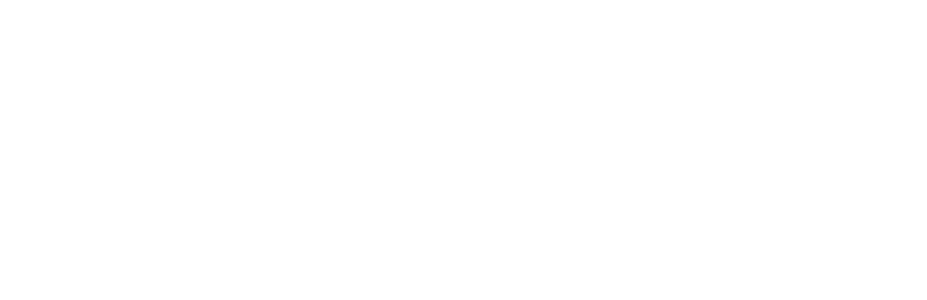
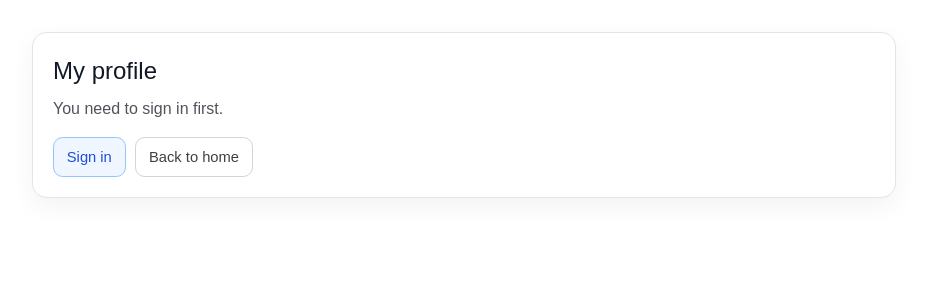
Before and after one commit to meleudas/Marketplace, a Next.js app in the folder frontend/: page /me in a window 1280 px wide. Shown: the top 300 px of the page, without its empty margins (176-1103 px from the left). Built offline with nearby package versions, Linux system fonts and the light colour scheme; no server answers.

Commit message:
feat: /me screen

```diff
--- a/frontend/src/features/profile/screens/MeScreen.module.css
+++ b/frontend/src/features/profile/screens/MeScreen.module.css
@@ -0,0 +1,85 @@
+.main {
+  margin: 0 auto;
+  width: 100%;
+  max-width: 56rem;
+  min-height: 100vh;
+  padding: 2rem 1rem;
+}
+
+.card {
+  border: 1px solid #e4e4e7;
+  border-radius: 0.9rem;
+  background: #ffffff;
+  padding: 1.25rem;
+  box-shadow: 0 8px 24px rgb(15 23 42 / 0.05);
+}
+
+.title {
+  margin: 0;
+  font-size: 1.5rem;
+  color: #111827;
+}
+
+.subtitle {
+  margin: 0.5rem 0 1rem;
+  color: #52525b;
+}
+
+.grid {
+  display: grid;
+  gap: 0.5rem;
+  margin-bottom: 1rem;
+}
+
+.row {
+  margin: 0;
+  color: #27272a;
+}
+
+.label {
+  color: #52525b;
+  font-weight: 600;
+  margin-right: 0.25rem;
+}
+
+.actions {
+  display: flex;
+  flex-wrap: wrap;
+  gap: 0.6rem;
+}
+
+.primaryButton,
+.secondaryButton,
+.ghostButton,
+.dangerButton {
+  border: 1px solid #d4d4d8;
+  border-radius: 0.6rem;
+  padding: 0.5rem 0.8rem;
+  text-decoration: none;
+  background: #ffffff;
+  color: #27272a;
+  cursor: pointer;
+  font-size: 0.92rem;
+}
+
+.primaryButton {
+  border-color: #93c5fd;
+  background: #eff6ff;
+  color: #1d4ed8;
+}
+
+.secondaryButton {
+  border-color: #c4b5fd;
+  background: #f5f3ff;
+  color: #5b21b6;
+}
+
+.ghostButton {
+  color: #3f3f46;
+}
+
+.dangerButton {
+  border-color: #fecaca;
+  background: #fef2f2;
+  color: #b91c1c;
+}
--- a/frontend/src/features/profile/screens/MeScreen.tsx
+++ b/frontend/src/features/profile/screens/MeScreen.tsx
@@ -1,3 +1,112 @@
+"use client";
+
+import Link from "next/link";
+import { useEffect } from "react";
+import { useRouter } from "next/navigation";
+import { useAuth } from "@/features/auth/model/auth.store";
+import styles from "./MeScreen.module.css";
+
+const formatValue = (value: string | null): string => value ?? "-";
+
 export function MeScreen() {
-  return null;
+  const router = useRouter();
+
+  const user = useAuth((state) => state.user);
+  const isAuthenticated = useAuth((state) => state.isAuthenticated);
+  const initialized = useAuth((state) => state.initialized);
+  const loading = useAuth((state) => state.loading);
+  const loadMe = useAuth((state) => state.loadMe);
+  const logout = useAuth((state) => state.logout);
+
+  useEffect(() => {
+    void loadMe();
+  }, [loadMe]);
+
+  if (!initialized || loading) {
+    return (
+      <main className={styles.main}>
+        <section className={styles.card}>
+          <h1 className={styles.title}>My profile</h1>
+          <p className={styles.subtitle}>Loading account...</p>
+        </section>
+      </main>
+    );
+  }
+
+  if (!isAuthenticated || !user) {
+    return (
+      <main className={styles.main}>
+        <section className={styles.card}>
+          <h1 className={styles.title}>My profile</h1>
+          <p className={styles.subtitle}>You need to sign in first.</p>
+
+          <div className={styles.actions}>
+            <Link href="/auth" className={styles.primaryButton}>
+              Sign in
+            </Link>
+            <Link href="/" className={styles.ghostButton}>
+              Back to home
+            </Link>
+          </div>
+        </section>
+      </main>
+    );
+  }
+
+  return (
+    <main className={styles.main}>
+      <section className={styles.card}>
+        <h1 className={styles.title}>My profile</h1>
+        <p className={styles.subtitle}>Account details and security settings.</p>
+
+        <div className={styles.grid}>
+          <p className={styles.row}>
+            <span className={styles.label}>Name:</span> {user.firstName} {user.lastName}
+          </p>
+          <p className={styles.row}>
+            <span className={styles.label}>Role:</span> {user.role}
+          </p>
+          <p className={styles.row}>
+            <span className={styles.label}>Email verified:</span> {user.isVerified ? "Yes" : "No"}
+          </p>
+          <p className={styles.row}>
+            <span className={styles.label}>Birthday:</span> {formatValue(user.birthday)}
+          </p>
+          <p className={styles.row}>
+            <span className={styles.label}>Last login:</span> {formatValue(user.lastLoginAt)}
+          </p>
+          <p className={styles.row}>
+            <span className={styles.label}>Created at:</span> {user.createdAt}
+          </p>
+          <p className={styles.row}>
+            <span className={styles.label}>Updated at:</span> {user.updatedAt}
+          </p>
+        </div>
+
+        <div className={styles.actions}>
+          <Link href="/settings" className={styles.primaryButton}>
+            Open settings
+          </Link>
+          {user.role === "admin" ? (
+            <Link href="/admin" className={styles.secondaryButton}>
+              Open admin panel
+            </Link>
+          ) : null}
+          <Link href="/" className={styles.ghostButton}>
+            Back to home
+          </Link>
+          <button
+            type="button"
+            className={styles.dangerButton}
+            onClick={async () => {
+              await logout();
+              router.replace("/");
+            }}
+          >
+            Logout
+          </button>
+        </div>
+      </section>
+    </main>
+  );
 }
--- a/frontend/src/features/storefront/api/catalog.api.ts
+++ b/frontend/src/features/storefront/api/catalog.api.ts
@@ -7,19 +7,43 @@
   ProductAvailabilityDto,
 } from "@/features/storefront/model/catalog.types";
 
+const extractList = <T>(payload: unknown): T[] => {
+  if (Array.isArray(payload)) {
+    return payload as T[];
+  }
+
+  if (payload && typeof payload === "object") {
+    const record = payload as Record<string, unknown>;
+
+    if (Array.isArray(record.value)) {
+      return record.value as T[];
+    }
+
+    if (Array.isArray(record.items)) {
+      return record.items as T[];
+    }
+
+    if (Array.isArray(record.data)) {
+      return record.data as T[];
+    }
+  }
+
+  return [];
+};
+
 export const getCatalogCompanies = async (): Promise<CatalogCompanyDto[]> => {
-  const response = await apiClient.get<CatalogCompanyDto[]>("/catalog/companies");
-  return response.data;
+  const response = await apiClient.get<unknown>("/catalog/companies");
+  return extractList<CatalogCompanyDto>(response.data);
 };
 
 export const getCatalogCategories = async (): Promise<CatalogCategoryDto[]> => {
-  const response = await apiClient.get<CatalogCategoryDto[]>("/catalog/categories");
-  return response.data;
+  const response = await apiClient.get<unknown>("/catalog/categories");
+  return extractList<CatalogCategoryDto>(response.data);
 };
 
 export const getCatalogProducts = async (): Promise<CatalogProductListItemDto[]> => {
-  const response = await apiClient.get<CatalogProductListItemDto[]>("/catalog/products");
-  return response.data;
+  const response = await apiClient.get<unknown>("/catalog/products");
+  return extractList<CatalogProductListItemDto>(response.data);
 };
 
 export const getCatalogProductBySlug = async (slug: string): Promise<CatalogProductDetailDto> => {
--- a/frontend/src/features/storefront/screens/HomeScreen.tsx
+++ b/frontend/src/features/storefront/screens/HomeScreen.tsx
@@ -56,6 +56,12 @@
           <Link href="/companies" className={styles.actionLink}>
             View companies
           </Link>
+          <Link href="/me" className={styles.actionLink}>
+            My profile
+          </Link>
+          <Link href="/settings" className={styles.actionLink}>
+            Settings
+          </Link>
         </div>
       </section>
 
```
